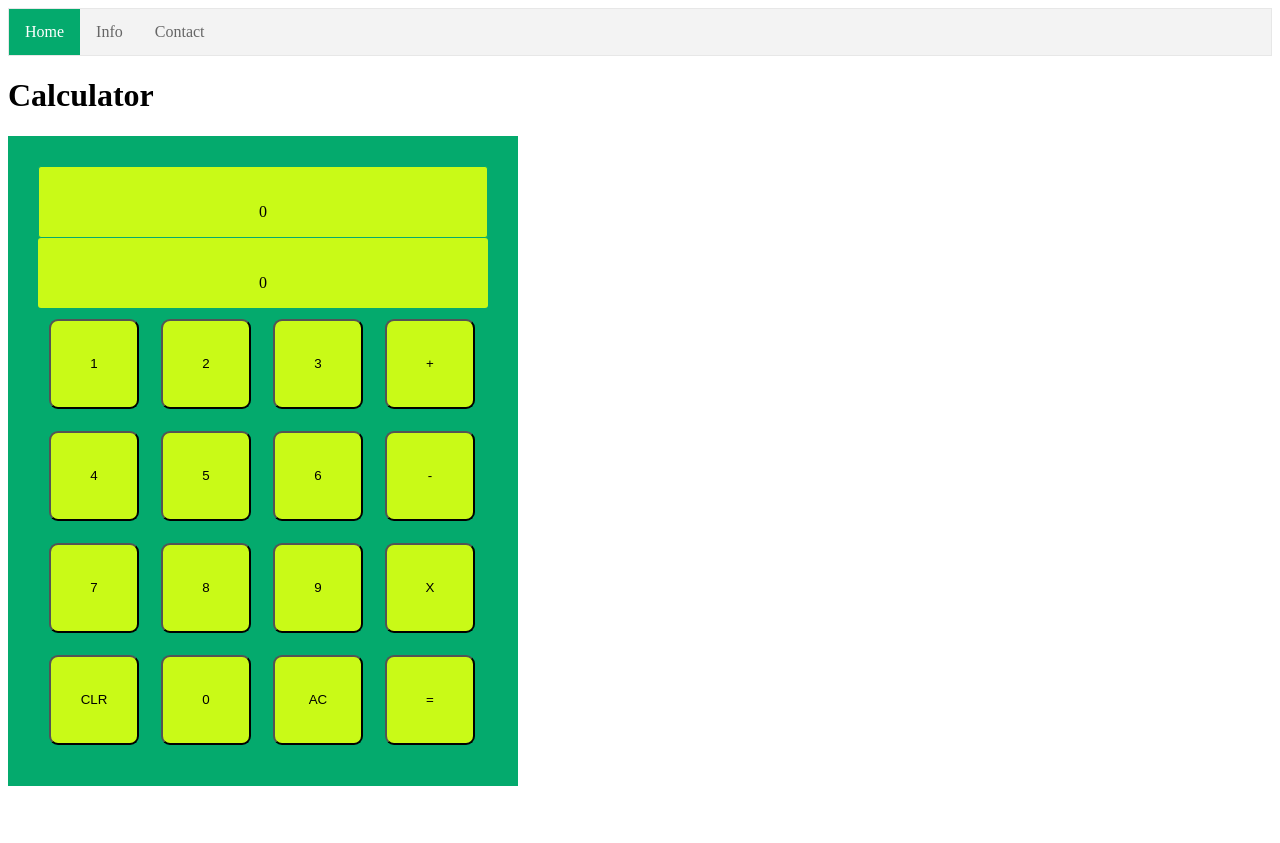
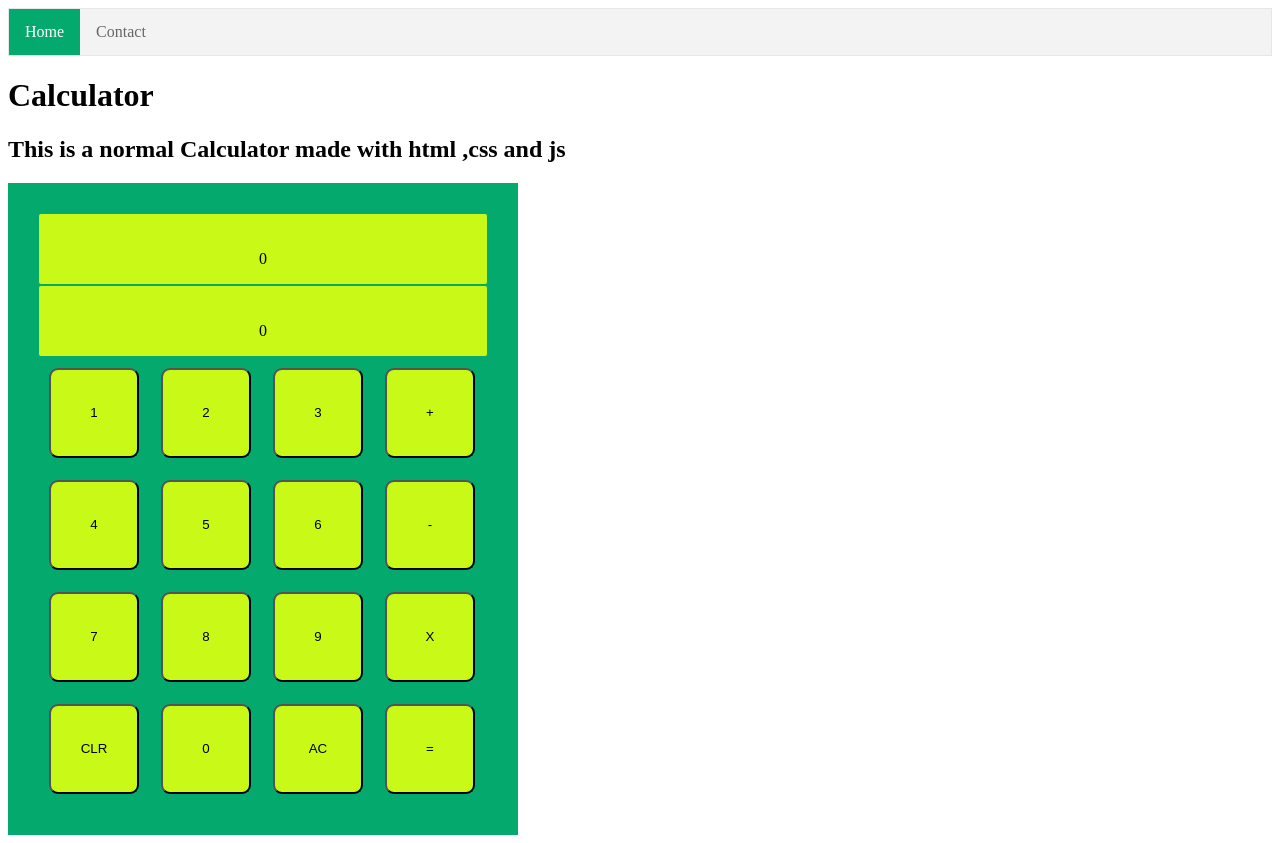
Before and after one commit to Thejus-M/tfp-task-5, a plain HTML site: page index.html in a window 1280 px wide. Before the commit the page ends 800 px from the top, so only its background shows below. Drawn offline with Linux system fonts and the light colour scheme.

Commit message:
Info added

```diff
--- a/index.html
+++ b/index.html
@@ -14,12 +14,12 @@
     <nav>
         <ul>
             <li><a class="active" href="#home">Home</a></li>
-            <li><a href=".html">Info</a></li>
             <li><a href="contact.html">Contact</a></li>
         </ul>
     </nav>
     <div class="content">
         <h1>Calculator</h1>
+        <h2>This is a normal Calculator made with html ,css and js</h2>
         <div class="cal" id="cal" style="background-color: #04AA6D;">
         </div>
 
--- a/style.css
+++ b/style.css
@@ -3,7 +3,10 @@
 
 
 
-
+body{
+    align-items: center;
+    align-content: center;
+}
 
 
 ul {
@@ -64,6 +67,7 @@ img{
     padding-top: 20px;
     height : 50px;
     border-radius: 3px;
+    border: #04AA6D solid 1px;
     background : rgb(201, 250, 23);
     align-items: center;
     align-content: center;
```
